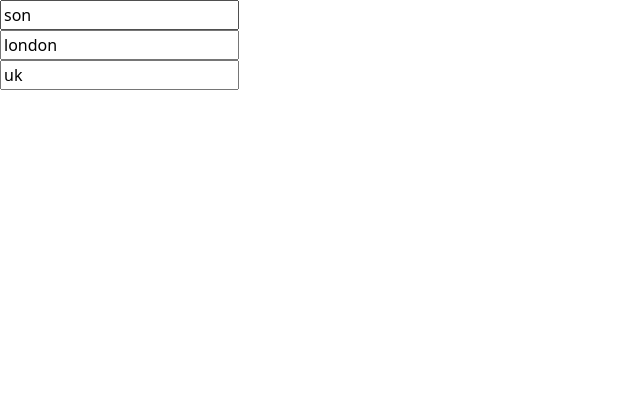
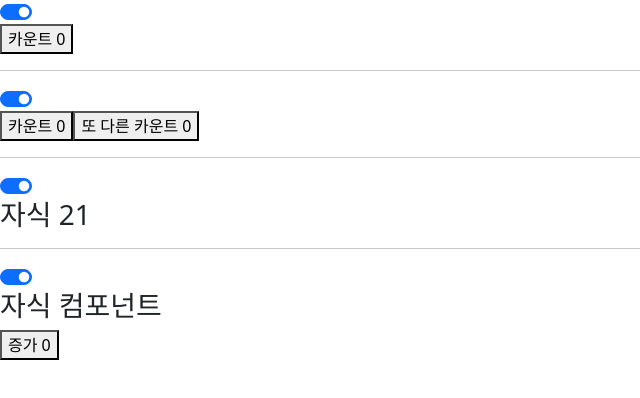
Before and after one commit to minki-jeon/react_lecture, a React (Vite) app: page / in a window 1280 px wide. Shown: the top 398 px of the page, without its empty margins (0-640 px from the left). Built offline with nearby package versions, Linux system fonts and the light colour scheme.

Commit message:
react useStat/useEffect

```diff
--- a/src/main.jsx
+++ b/src/main.jsx
@@ -3,10 +3,10 @@ import { createRoot } from "react-dom/client";
 
 import "bootstrap/dist/css/bootstrap.min.css";
 
-import App31 from "./App31.jsx";
+import App37 from "./App37.jsx";
 
 createRoot(document.getElementById("root")).render(
-  <StrictMode>
-    <App31 />
-  </StrictMode>,
+  // <StrictMode>
+  <App37 />,
+  // </StrictMode>,
 );
```
